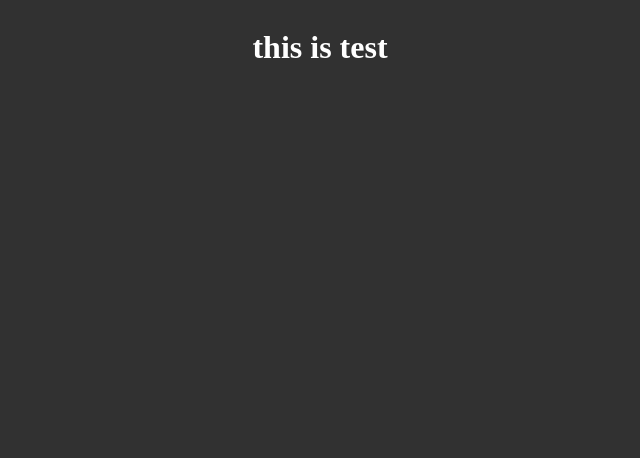
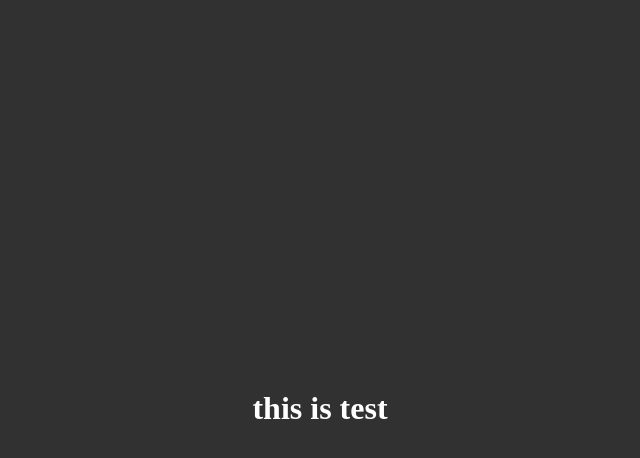
Before and after one commit to kumaraswamys28/learntypescript, a website: page tsfile/index.html in a window 1280 px wide. Shown: the whole page, without its empty margins (320-960 px from the left). Drawn offline with Linux system fonts and the light colour scheme.

Commit message:
this si test

```diff
--- a/tsfile/index.html
+++ b/tsfile/index.html
@@ -7,6 +7,10 @@
     <style>
         body{
             background-color: #313131;
+            display: flex;
+            justify-content: center;
+            align-items: center;
+            height: 100vh
         }
     </style>
 </head>
```
